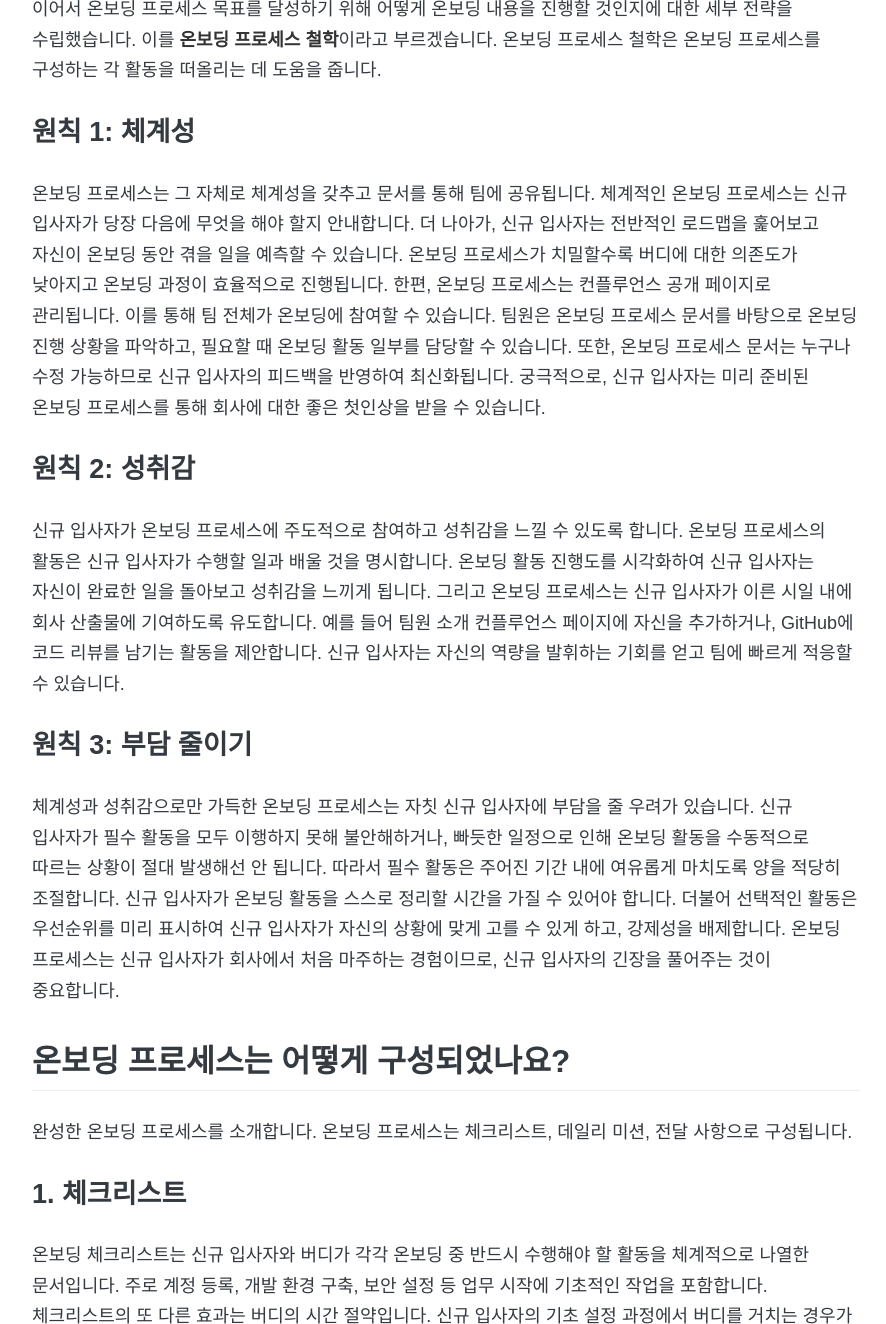
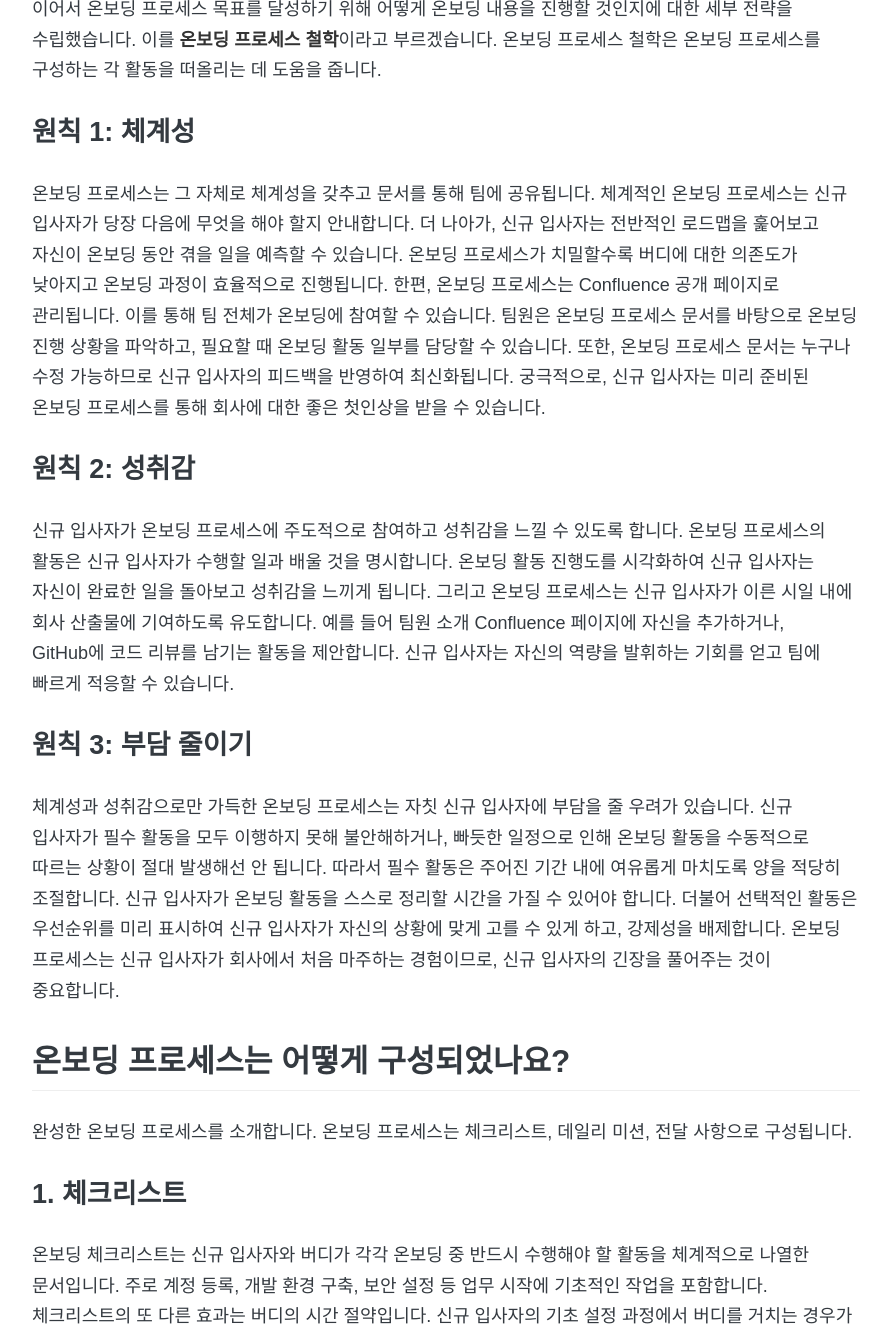
Before and after one commit to 8percent/8percent.github.io, a Jekyll site: the page built from _posts/2024-07-05-백엔드-온보딩-수립.md, in a window 1280 px wide and 1400 px high, scrolled down 3183 px, cut to the strip 76-1400 px from the top of the window. Shown: the whole strip, without its empty margins (194-1080 px from the left). Built offline with Jekyll 4.4.1, drawn with Linux system fonts in a browser that asks for light colours; some web fonts are replaced; some of the changed text lies outside the part shown.

Commit message:
CHG: 사진 교체, 도구 이름 영문으로 작성

```diff
--- a/_posts/2024-07-05-백엔드-온보딩-수립.md
+++ b/_posts/2024-07-05-백엔드-온보딩-수립.md
@@ -32,7 +32,7 @@
 
 **버디**란, 에잇퍼센트의 모든 신규 입사자에게 배정되는 1:1 챙김이입니다. 같은 팀에 속한 1차 버디와 다른 팀에 속한 2차 버디가 각각 일주일 동안 신규 입사자의 적응을 도와줍니다. Backend 팀에서는 1차 버디(이하 버디)가 환경 설정, 문화 소개, 지식 전달 등 신규 입사자의 온보딩을 주도합니다.
 
-기존 온보딩은 버디가 신규 입사자에게 활동을 즉석에서 제시하고, 신규 입사자는 버디에게 질문하거나 도움을 요청하는 방식으로 진행되었습니다. 버디는 슬랙, 컨플루언스, GitHub 등 다양한 장소에 흩어진 정보를 스스로 모아 해야 할 일을 구성하고 신규 입사자에게 일일이 전달해야 했습니다. 이에 따라 버디의 부담이 커지고, 신규 입사자는 버디에게 의존하는 문제가 발생했습니다.
+기존 온보딩은 버디가 신규 입사자에게 활동을 즉석에서 제시하고, 신규 입사자는 버디에게 질문하거나 도움을 요청하는 방식으로 진행되었습니다. 버디는 Slack, Confluence, GitHub 등 다양한 장소에 흩어진 정보를 스스로 모아 해야 할 일을 구성하고 신규 입사자에게 일일이 전달해야 했습니다. 이에 따라 버디의 부담이 커지고, 신규 입사자는 버디에게 의존하는 문제가 발생했습니다.
 
 <figure style="text-align: center">
   <img src="/images/백엔드-온보딩-수립-old.png" alt="백엔드-온보딩-수립-old" width="450"/>
@@ -66,11 +66,11 @@
 
 ### 원칙 1: 체계성
 
-온보딩 프로세스는 그 자체로 체계성을 갖추고 문서를 통해 팀에 공유됩니다. 체계적인 온보딩 프로세스는 신규 입사자가 당장 다음에 무엇을 해야 할지 안내합니다. 더 나아가, 신규 입사자는 전반적인 로드맵을 훑어보고 자신이 온보딩 동안 겪을 일을 예측할 수 있습니다. 온보딩 프로세스가 치밀할수록 버디에 대한 의존도가 낮아지고 온보딩 과정이 효율적으로 진행됩니다. 한편, 온보딩 프로세스는 컨플루언스 공개 페이지로 관리됩니다. 이를 통해 팀 전체가 온보딩에 참여할 수 있습니다. 팀원은 온보딩 프로세스 문서를 바탕으로 온보딩 진행 상황을 파악하고, 필요할 때 온보딩 활동 일부를 담당할 수 있습니다. 또한, 온보딩 프로세스 문서는 누구나 수정 가능하므로 신규 입사자의 피드백을 반영하여 최신화됩니다. 궁극적으로, 신규 입사자는 미리 준비된 온보딩 프로세스를 통해 회사에 대한 좋은 첫인상을 받을 수 있습니다.
+온보딩 프로세스는 그 자체로 체계성을 갖추고 문서를 통해 팀에 공유됩니다. 체계적인 온보딩 프로세스는 신규 입사자가 당장 다음에 무엇을 해야 할지 안내합니다. 더 나아가, 신규 입사자는 전반적인 로드맵을 훑어보고 자신이 온보딩 동안 겪을 일을 예측할 수 있습니다. 온보딩 프로세스가 치밀할수록 버디에 대한 의존도가 낮아지고 온보딩 과정이 효율적으로 진행됩니다. 한편, 온보딩 프로세스는 Confluence 공개 페이지로 관리됩니다. 이를 통해 팀 전체가 온보딩에 참여할 수 있습니다. 팀원은 온보딩 프로세스 문서를 바탕으로 온보딩 진행 상황을 파악하고, 필요할 때 온보딩 활동 일부를 담당할 수 있습니다. 또한, 온보딩 프로세스 문서는 누구나 수정 가능하므로 신규 입사자의 피드백을 반영하여 최신화됩니다. 궁극적으로, 신규 입사자는 미리 준비된 온보딩 프로세스를 통해 회사에 대한 좋은 첫인상을 받을 수 있습니다.
 
 ### 원칙 2: 성취감
 
-신규 입사자가 온보딩 프로세스에 주도적으로 참여하고 성취감을 느낄 수 있도록 합니다. 온보딩 프로세스의 활동은 신규 입사자가 수행할 일과 배울 것을 명시합니다. 온보딩 활동 진행도를 시각화하여 신규 입사자는 자신이 완료한 일을 돌아보고 성취감을 느끼게 됩니다. 그리고 온보딩 프로세스는 신규 입사자가 이른 시일 내에 회사 산출물에 기여하도록 유도합니다. 예를 들어 팀원 소개 컨플루언스 페이지에 자신을 추가하거나, GitHub에 코드 리뷰를 남기는 활동을 제안합니다. 신규 입사자는 자신의 역량을 발휘하는 기회를 얻고 팀에 빠르게 적응할 수 있습니다.
+신규 입사자가 온보딩 프로세스에 주도적으로 참여하고 성취감을 느낄 수 있도록 합니다. 온보딩 프로세스의 활동은 신규 입사자가 수행할 일과 배울 것을 명시합니다. 온보딩 활동 진행도를 시각화하여 신규 입사자는 자신이 완료한 일을 돌아보고 성취감을 느끼게 됩니다. 그리고 온보딩 프로세스는 신규 입사자가 이른 시일 내에 회사 산출물에 기여하도록 유도합니다. 예를 들어 팀원 소개 Confluence 페이지에 자신을 추가하거나, GitHub에 코드 리뷰를 남기는 활동을 제안합니다. 신규 입사자는 자신의 역량을 발휘하는 기회를 얻고 팀에 빠르게 적응할 수 있습니다.
 
 ### 원칙 3: 부담 줄이기
 
@@ -82,14 +82,14 @@
 
 ### 1. 체크리스트
 
-온보딩 체크리스트는 신규 입사자와 버디가 각각 온보딩 중 반드시 수행해야 할 활동을 체계적으로 나열한 문서입니다. 주로 계정 등록, 개발 환경 구축, 보안 설정 등 업무 시작에 기초적인 작업을 포함합니다. 체크리스트의 또 다른 효과는 버디의 시간 절약입니다. 신규 입사자의 기초 설정 과정에서 버디를 거치는 경우가 많은데, 버디도 신규 입사자 설정을 자주 하지 않다 보니 실수할 수 있습니다. 체크리스트에 PyCharm 라이선스 구매, SSH 공개키 등록 같은 자주 막히던 작업에 대한 요령을 기재했습니다. 그리고 매번 신규 입사자에게 개별적으로 전해주던 슬랙 메시지, 컨플루언스 페이지, 참고 웹 페이지 링크를 한 곳에 모아두어 신규 입사자가 필요한 정보를 쉽게 찾을 수 있도록 합니다.
+온보딩 체크리스트는 신규 입사자와 버디가 각각 온보딩 중 반드시 수행해야 할 활동을 체계적으로 나열한 문서입니다. 주로 계정 등록, 개발 환경 구축, 보안 설정 등 업무 시작에 기초적인 작업을 포함합니다. 체크리스트의 또 다른 효과는 버디의 시간 절약입니다. 신규 입사자의 기초 설정 과정에서 버디를 거치는 경우가 많은데, 버디도 신규 입사자 설정을 자주 하지 않다 보니 실수할 수 있습니다. 체크리스트에 PyCharm 라이선스 구매, SSH 공개키 등록 같은 자주 막히던 작업에 대한 요령을 기재했습니다. 그리고 매번 신규 입사자에게 개별적으로 전해주던 Slack 메시지, Confluence 페이지, 참고 웹 페이지 링크를 한 곳에 모아두어 신규 입사자가 필요한 정보를 쉽게 찾을 수 있도록 합니다.
 
 <figure style="text-align: center">
   <img src="/images/백엔드-온보딩-수립-checklist-recruit.png" alt="백엔드-온보딩-수립-checklist-recruit" width="800"/>
   <figcaption>온보딩 체크리스트 문서 목차 - 입사자</figcaption>
   <img src="/images/백엔드-온보딩-수립-checklist-buddy.png" alt="백엔드-온보딩-수립-checklist-buddy" width="800"/>
   <figcaption>온보딩 체크리스트 문서 목차 - 버디</figcaption>
-  <img src="/images/백엔드-온보딩-수립-pycharm.png" alt="백엔드-온보딩-수립-pycharm" width="800"/>
+  <img src="/images/백엔드-온보딩-수립-checklist-pycharm.png" alt="백엔드-온보딩-수립-checklist-pycharm" width="800"/>
   <figcaption>버디 체크리스트 예시</figcaption>
 </figure>
 
@@ -156,4 +156,4 @@
 >
 > 그리고 온보딩 전달 사항에 별점이 있는 것도 너무 좋았어요. 사실 지금도 온보딩 전달 사항 문서는 종종 찾아 읽을 정도로 자세한데요. 온보딩 기간에는 중요도가 제일 높은 필수 내용들 위주로 파악했고, 요즘에는 로그 검색 등 업무 중에 필요한 내용들을 확인하고 있어요. 보통 입사 초기에 너무 많은 내용을 접하다 보니 버디 분께서 얘기해주셨던 내용들을 잊어버리기도 하잖아요. 중요한 내용들과 세부적인 내용들이 분리되어 있어 파악이 용이했습니다.
 >
-> 돌이켜보면 이외에도 온보딩 기간에 기여를 많이 할 수 있어서 재미있었어요. 온보딩 프로세스가 엄격하게 정해진 내용보다는 유연하게 열려 있는 내용이 많았는데, 그렇기 때문에 제가 생각하는 더 좋은 방법으로 보완할 수 있었던 것 같아요. 저는 저 이후의 신규 입사자들을 위한 온보딩 용어 사전도 만들 수 있었고, 코드 컨벤션에 대한 내용들도 최근 버전으로 업데이트도 했었네요. 궁금하시면 오픈소스로 운영되는 저희 팀의 스타일 가이드 문서를 참고해 주세요. 여러분들의 기여 기다리고 있겠습니다!
+> 돌이켜보면 이외에도 온보딩 기간에 기여를 많이 할 수 있어서 재미있었어요. 온보딩 프로세스가 엄격하게 정해진 내용보다는 유연하게 열려 있는 내용이 많았는데, 그렇기 때문에 제가 생각하는 더 좋은 방법으로 보완할 수 있었던 것 같아요. 저는 저 이후의 신규 입사자들을 위한 온보딩 용어 사전도 만들 수 있었고, 코드 컨벤션에 대한 내용들도 최근 버전으로 업데이트도 했었네요. 궁금하시면 오픈소스로 운영되는 저희 팀의 [스타일 가이드](https://github.com/8percent/styleguide) 문서를 참고해 주세요. 여러분들의 기여 기다리고 있겠습니다!
```
Also changed, not shown: other parts of _posts/2024-07-05-백엔드-온보딩-수립.md (+2 -2 lines), images/백엔드-온보딩-수립-checklist-buddy.png, images/백엔드-온보딩-수립-checklist-pycharm.png (added), images/백엔드-온보딩-수립-checklist-recruit.png, images/백엔드-온보딩-수립-pycharm.png (deleted).
